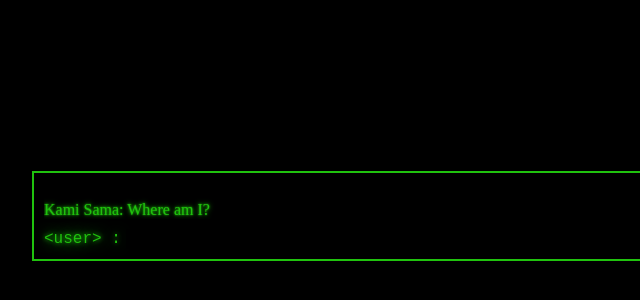
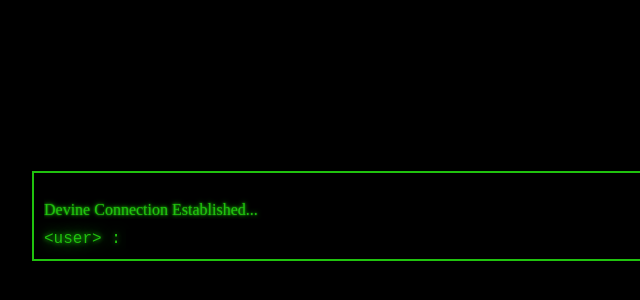
Before and after one commit to CameronBrash25/God, a website: page index.html in a window 1280 px wide. Shown: the part 184-484 px from the top of the page, 196-836 px from the left. Drawn offline with Linux system fonts and the light colour scheme.

Commit message:
Update index.html

```diff
--- a/index.html
+++ b/index.html
@@ -11,7 +11,7 @@
 <body>
     <div id="screen">
         <div id="text-area">
-            Kami Sama: Where am I?
+            Devine Connection Established...
         </div>
         <div id="input-area">
             <span id="user-label">&lt;user&gt; :</span>
```
